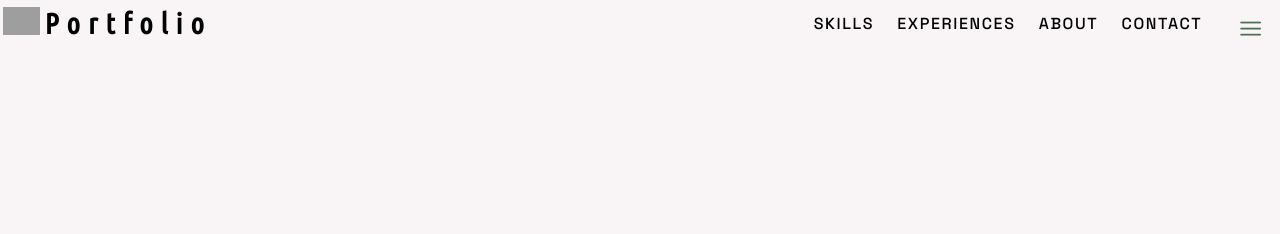
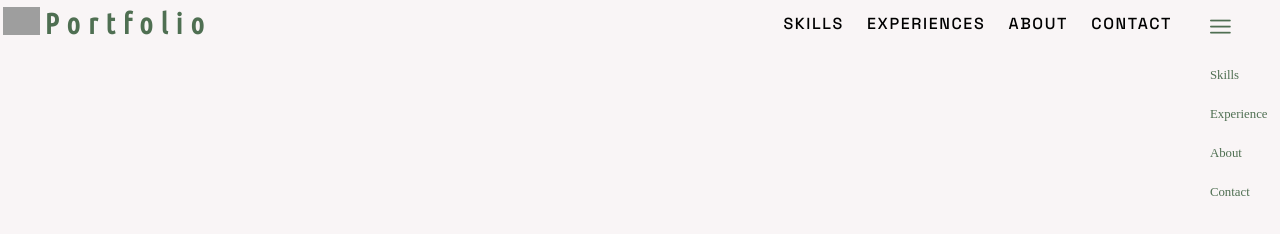
Before and after one commit to jujuWork/portfolio-second, a plain HTML site: page index.html in a window 1280 px wide. Drawn offline with nearby package versions, Linux system fonts and the light colour scheme; grey boxes are pictures that could not be loaded.

Commit message:
02082024

```diff
--- a/index.css
+++ b/index.css
@@ -17,6 +17,7 @@ body {
 
 a {
     text-decoration: none;
+    color: inherit;
 }
 
 /* NAVIGATION */
@@ -42,6 +43,7 @@ nav {
 
 .logo img {
     width: 2.3rem;
+    color: #4F6F52;
 }
 
 .logo span {
@@ -50,6 +52,7 @@ nav {
     font-family: 'Ubuntu Condensed', sans-serif;
     letter-spacing: 0.5rem;
     font-weight: 600;
+    color: #4F6F52;
 }
 
 .nav-list {
@@ -93,43 +96,33 @@ nav {
 
 /* DROPDOWN BUTTON */
 
-.dropbtn {
-    background-color: transparent;
-    color:#4F6F52;
-    padding: 16px;
-    font-size: 1.3rem;
-    border: none;
-    cursor: pointer;
-}
-
-.dropbtn:hover, .dropbtn:focus {
-    background-color: #4F6F52;
+.nav-list .icon {
+    display: none;
 }
 
 .dropdown {
-    position: relative;
-    display: inline-block;
+    float: left;
+    overflow: hidden;
 }
 
-.dropdown-content {
-    display: none;
-    position: absolute;
-    background-color: #4F6F52;
-    min-width: 160px;
-    box-shadow: 0 8px 16px 0 rgba(0,0,0,0.2);
-    z-index: 1;
+.dropdown .dropbtn {
+    font-size: 1.3rem;
+    border: none;
+    outline: none;
+    color: #4F6F52;
+    padding: 14px 16px;
+    background-color: inherit;
+    margin: 0;
 }
 
 .dropdown-content a {
-    color: #F9F5F6;
+    float: none;
+    color: #4F6F52;
     padding: 12px 16px;
     display: block;
+    text-align: left;
 }
 
-.dropdown-content a:hover {
-    background-color: #4F6F52;
-}
-
-.show {
+.dropdown:hover .dropdown-content {
     display: block;
 }
--- a/index.html
+++ b/index.html
@@ -7,6 +7,9 @@
 
 <!-- STYLING -->
     <link rel="stylesheet" href="index.css">
+
+<!-- Javascript-->
+    <script src="index.js"></script>
 
 <!-- FONTS -->
     <link rel="preconnect" href="https://fonts.googleapis.com">
@@ -20,6 +23,8 @@
 <!-- INTERFACE ICONS-->
     <link rel='stylesheet' href='https://cdn-uicons.flaticon.com/2.1.0/uicons-regular-rounded/css/uicons-regular-rounded.css'>
 
+
+
 </head>
 <body>
 
@@ -32,33 +37,37 @@
 
         <div class="nav-list">
            <ul>
-            <li class="nav-links">Skills
+            <li class="nav-links">
+                <a href="#Skill">Skills</a>
 
             </li>
 
-            <li class="nav-links">Experiences
+            <li class="nav-links">
+                <a href="#Exp">Experiences</a>
 
             </li>
 
-            <li class="nav-links">About
+            <li class="nav-links">
+                <a href="#About">About</a>
 
             </li>
 
-            <li class="nav-links">Contact
+            <li class="nav-links">
+                <a href="#Contact">Contact</a>
 
             </li>
            </ul>
         </div>
 
         <div class="dropdown">
-            <button onclick="myFunction" class="dropbtn">
+            <button class="dropbtn">
                 <i class="fi fi-rr-menu-burger"></i>
             </button>
-                <div id="myDropdown" class="dropdown-content">
-                    <a href="#">Skills</a>
-                    <a href="#">Experience</a>
-                    <a href="#">About</a>
-                    <a href="#">Contact</a>
+                <div class="dropdown-content">
+                    <a href="#Skill">Skills</a>
+                    <a href="#Exp">Experience</a>
+                    <a href="#About">About</a>
+                    <a href="#Contact">Contact</a>
                 </div>
         </div>
 
--- /dev/null
+++ b/index.js
@@ -0,0 +1,18 @@
+//  DROPDOWN //
+
+function myFunction () {
+    document.getElementById("myDropdown").classList.toggle("show");
+}
+
+window.onclick = function(event) {
+    if (!event.target.matches('.dropbtn')) {
+        let dropdowns = document.getElementsByClassName("dropdown-content");
+        let i;
+        for (i = 0; i < dropdowns.length; i++) {
+            let openDropdown = dropdowns [i];
+            if (openDropdown.classList.contains('show')) {
+                openDropdown.classList.remove('show');
+            }
+        }
+    }
+}
```
